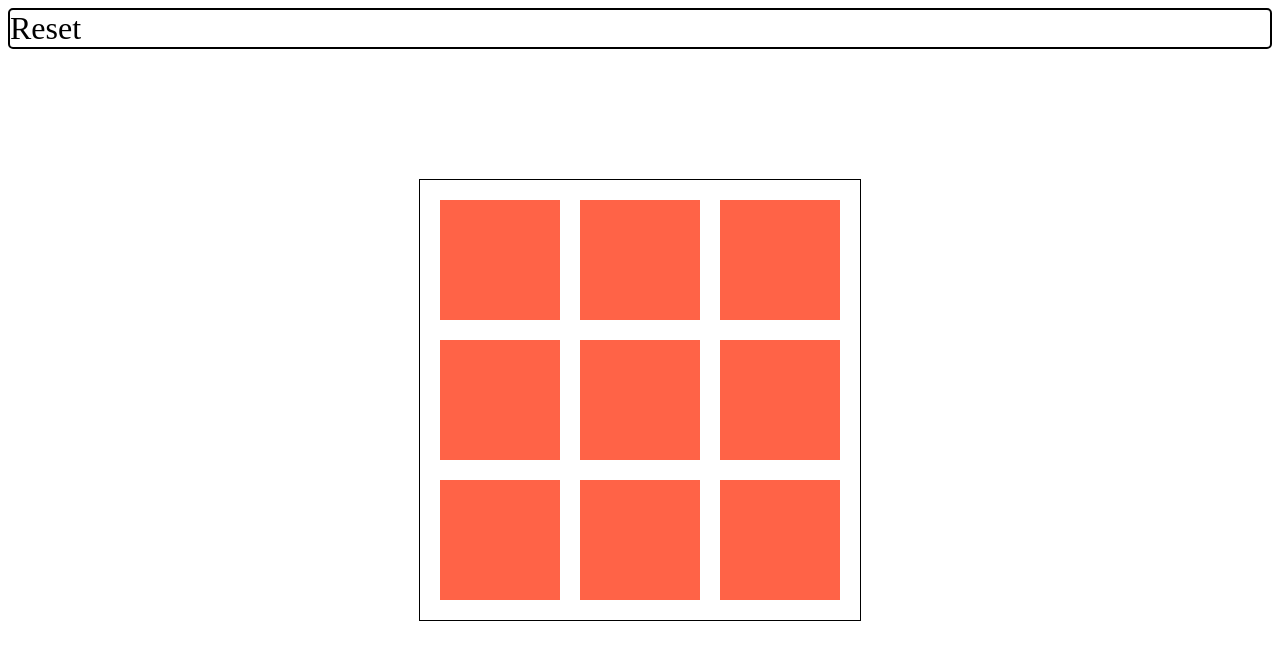
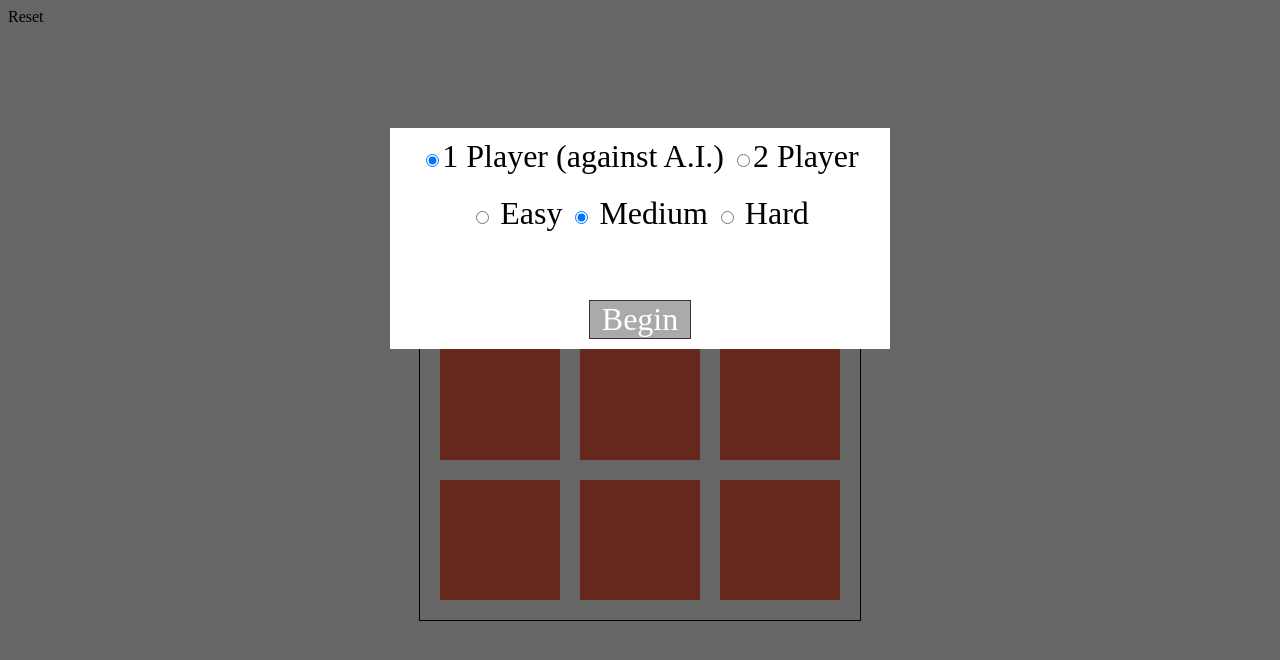
Before and after one commit to PortableStick/tictactoe, a plain HTML site: page g_tictactoe.html in a window 1280 px wide. Drawn offline with Linux system fonts and the light colour scheme.

Commit message:
Modal window  works, populates relevant datafields

```diff
--- a/g_tictactoe.html
+++ b/g_tictactoe.html
@@ -14,11 +14,54 @@
 			left: 0;
 		}
 
-		div{
+		canvas div{
 			display: block;
 			border: 2px black solid;
 			border-radius: 5px;
 			font-size: 2em;
+		}
+
+		#modal{
+			position: fixed;
+			top: 0;
+			bottom: 0;
+			right: 0;
+			left: 0;
+			background: rgba(0,0,0,0.6);
+			z-index: 999999;
+			opacity: 1;
+			transition: opacity 400ms ease-out;
+		}
+
+		#modal div{
+			text-align: center;
+			max-width: 500px;
+			margin: auto;
+			margin-top: 10%;
+		}
+
+		#modal div form{
+			background-color: #fff;
+			font-size: 2em;
+			padding: 10px;
+		}
+
+		#modal div form button{
+			font-size: 1em;
+		}
+
+		div#begin.btn{
+			background-color: #aaa;
+			border: 1px solid #333;
+			display: block;
+			width: 100px;
+			color:  white;
+			user-select: none;
+			-webkit-user-select:  none;
+		}
+
+		div.btn:hover{
+			cursor: default;
 		}
 	</style>
 	<script src="tictactoe.js"></script>
@@ -30,6 +73,23 @@
 	</script>
 </head>
 <body>
+	<div id="modal">
+		<div id="input">
+			<form>
+				<input type="radio" name="game_mode" value="1P" checked>1 Player (against A.I.)
+				<input type="radio" name="game_mode" value="2P">2 Player
+				<br>
+			</form>
+			<form>
+				<input type="radio" name="difficulty" value="0"> Easy
+				<input type="radio" name="difficulty" value="2" checked> Medium
+				<input type="radio" name="difficulty" value="4"> Hard
+			</form>
+			<form >
+				<div class="btn" id="begin">Begin</div>
+			</form>
 
+		</div>
+	</div>
 </body>
 </html>
--- a/tictactoe.js
+++ b/tictactoe.js
@@ -51,12 +51,9 @@ function gameboard(){
 					return "X_tile";
 				} else if(this.currentTile === this.O_tile){
 					return "O_tile";
-				} else {
+				} else{
 					return "ERR";
 				}
-			},
-			getCoords : function(){
-				return {x: this.x, y: this.y};
 			},
 			hasData	: function(){
 				 return this.currentTile !== this.BLANK_tile && this.currentTile !== null;
@@ -71,19 +68,43 @@ function gameboard(){
 		context			: null,
 		tiles			: [],
 		currentPlayer 	: "X_tile",
+		gameMode		: null, //1P or 2P,
+		depth			: 0,
 		init : function(){
+				//Modal stuff
+				var beginButton		= document.getElementById('begin');
+					beginButton.addEventListener('mousedown', (function(){
+						var context = this;
+						return  function(){
+									var modal 				= document.getElementById('modal'),
+										gameModeSetting		= document.getElementsByName('game_mode'),
+										difficulty			= document.getElementsByName('difficulty');
+										modal.style.opacity = 0;
+										for(var i = 0; i < gameModeSetting.length; i++){
+											if(gameModeSetting[i].checked){
+												context.gameMode = gameModeSetting[i].value;
+											}
+										}
+										for(var i = 0; i < difficulty.length; i++){
+											if(difficulty[i].checked){
+												context.depth = difficulty[i].value;
+											}
+										}
+								}
+					})());
+				//Gameboard stuff
 				var currentContext 	= this,
 					resetButton 	= document.createElement("div");
-					this.context	= this.canvas.getContext("2d"),
+					this.context	= this.canvas.getContext("2d");
 					this.tiles		= (function(){
 							var tmpArray = [];
 							for(var i = 0; i < 9; i++){
 								var x = i % 3 * 140 + 20,
 									y = Math.floor(i/3) * 140 + 20;
-									tmpArray.push(_tile(x,y))
+									tmpArray.push(_tile(x,y));
 							}
 							return tmpArray;
-						})(),
+						})();
 					this.reset();
 					resetButton.addEventListener('mousedown', currentContext.reset.bind(this));
 					resetButton.id = "resetButton";
@@ -117,9 +138,8 @@ function gameboard(){
 		draw : function(tile){
 			//console.log(tile.getCurrentTile());
 			var currentTile = tile.currentTile,
-				coords		= tile.getCoords(),
-				x			= coords.x,
-				y			= coords.y;
+				x			= tile.x,
+				y			= tile.y;
 
 			this.context.drawImage(currentTile,x,y);
 		},
@@ -140,11 +160,6 @@ function gameboard(){
 			for(var i = this.tiles.length;i--;){
 				this.draw(this.tiles[i]);
 			}
-		},
-		checkIfBoardIsFull: function(){
-			return this.tiles.map(function(x){
-				return x.hasData() ? 1 : 0;
-			}).join('');
 		},
 		evaluateBoard: function(){
 			var context 		= this,
```
